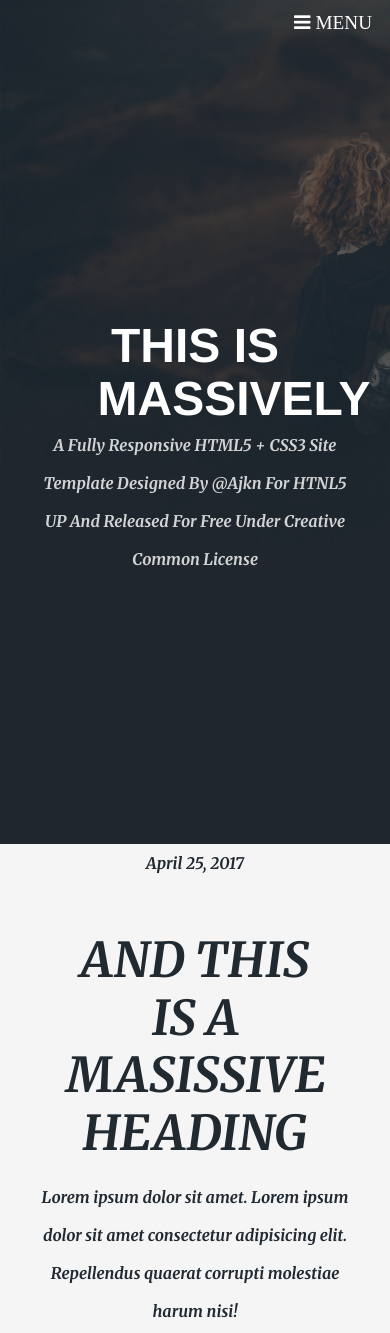
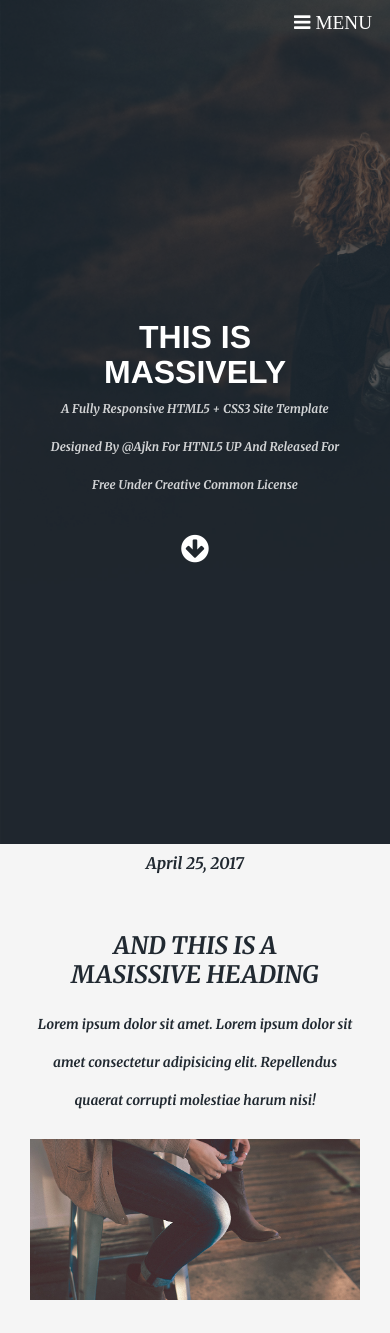
Before and after one commit to 19alema/First-Project, a plain HTML site: page index.html in a window 390 px wide. Shown: the top 1333 px of the page. Drawn offline with Linux system fonts and the light colour scheme.

Commit message:
updated commit

```diff
--- a/index.html
+++ b/index.html
@@ -28,6 +28,7 @@
 				   <p>
                        a fully responsive HTML5 + CSS3 site template designed by <span></span>@ajkn for <span>HTNL5 UP</span> and released for free under <span>Creative Common License</span>
 				   </p>
+				   <i class="fa fa-arrow-circle-down"></i>
 			   </div>
 			 <div class="menu-btn">
 				<i class="icon fa fa-bars"><span>Menu</span></i>
--- a/style.css
+++ b/style.css
@@ -330,6 +330,11 @@ nav ul li:nth-child(2) {
     /* padding: 2rem 0; */
 }
 
+.header-text i {
+    font-size: 2rem;
+    padding: 5px 0;
+}
+
 
 /* ============================================================================== */
 /* =============================ARTICLE SECTION================================== */
@@ -620,4 +625,27 @@ textarea {
         display: none;
     }
 
+    .header-text h1 {
+        font-size: 2rem;
+    }
+
+    .header-text p {
+        font-size: .75rem;
+    }
+    .title {
+        font-size: 1.5rem;
+    }
+
+    .banner p {
+        font-size:  .85rem ;
+  }
+  .single-article h3 {
+      font-size: 1.85rem
+  }
+
+  .single-article p {
+      font-size: .85rem;
+  }
+
+
 }
```
